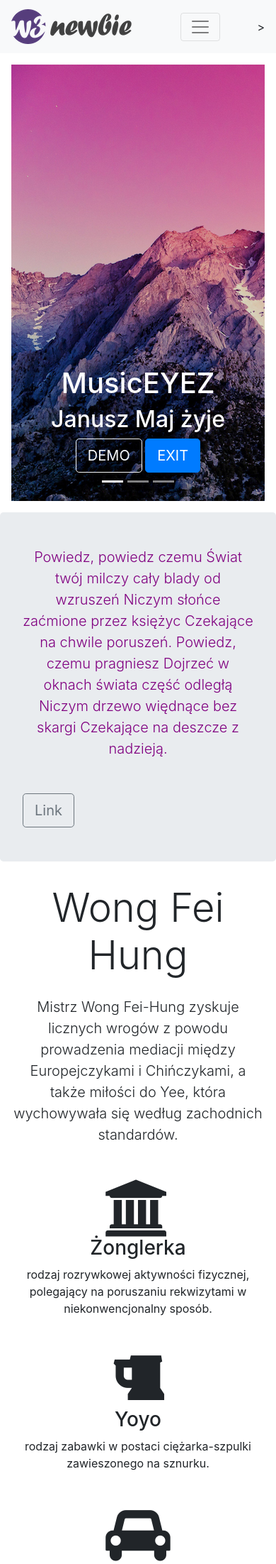
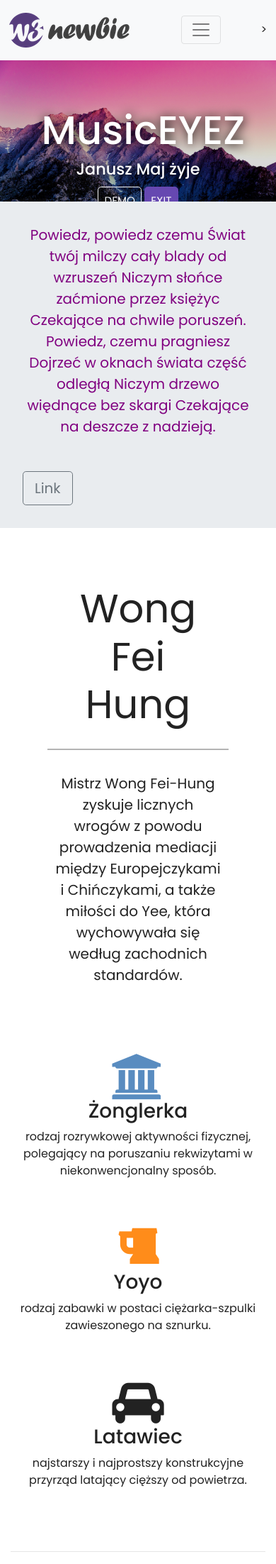
Before and after one commit to KarwowskiZyczynski/MusicEYEZ, a PHP site: page /M/indexM.html in a window 390 px wide; the page is wider, and only the part inside the window is pictured. Shown: the top 2204 px of that part at 71% size. Run offline with PHP 8.4, Linux system fonts and the light colour scheme; some libraries are stand-ins or nearby versions.

Commit message:
Projekt PAI Dalsze udoskonalenia i poprawki.

```diff
--- a/M/indexM.html
+++ b/M/indexM.html
@@ -39,9 +39,10 @@
 </div>
 </nav>
 <!--- Image Slider -->
-<div class="container">
+
+<!-- <div class="container">
 <div class="row">
-<div class="col-xs-12 col-sm-12 col-md-15 col-lg-15 center-block">
+<div class="col-xs-12 col-sm-12 col-md-15 col-lg-15 center-block">-->
 <div id="slides" class="carousel slide" data-ride="carousel">
 	<ul class="carousel-indicators">
 		<li data-target="#slides" data-slide-to="0" class="active"></li>
@@ -66,9 +67,9 @@
 	</div>
 </div>
 </div>
+<!-- </div>
 </div>
-</div>
-</div>
+</div> -->
 
 <!--- Jumbotron -->
 <div class="container-fluid">
@@ -85,7 +86,7 @@
 <!--- Welcome Section -->
 <div class="container-fluid padding">
 <div class="row welcome text-center">
-	<div class="display-4">
+	<div class="col-12">
 		<h1 class="display-4">Wong Fei Hung</h1>
 	</div>
 	<hr>
@@ -99,17 +100,17 @@
 <div class="container-fluid">
 <div class="row text-center padding">
 	<div class="col-xs-12 col-sm-6 col-md-4">
-		<i class="fa fa-university" style="font-size:500%;"></i>
+		<i class="fa fa-university"></i>
 		<h3>Żonglerka</h3>
 		<p>rodzaj rozrywkowej aktywności fizycznej, polegający na poruszaniu rekwizytami w niekonwencjonalny sposób.</p>
 	</div>
 	<div class="col-xs-12 col-sm-6 col-md-4">
-		<i class="fa fa-beer" style="font-size:500%;"></i>
+		<i class="fa fa-beer"></i>
 		<h3>Yoyo</h3>
 		<p>rodzaj zabawki w postaci ciężarka-szpulki zawieszonego na sznurku. </p>
 	</div>
 	<div class="col-sm-12 col-sm-6 col-md-4">
-		<i class="fa fa-car" style="font-size:500%;"></i>
+		<i class="fa fa-car"></i>
 		<h3>Latawiec</h3>
 		<p>najstarszy i najprostszy konstrukcyjne przyrząd latający cięższy od powietrza. </p>
 	</div>
@@ -144,18 +145,18 @@
 </figure>
 
 <!--- Emoji Section -->
-<button class="fun" data-toggle="collapse" data-target="#emoji">Rozwiń</button>
+<button class="fun btn-outline-light" data-toggle="collapse" data-target="#emoji">Rozwiń</button>
  <div id="emoji" class="collapse">
 <div class="container-fluid padding">
 <div class="row text-center">
-	<div class="col-sm-6 col-md-3">
-		<img class="animated gif" src="img/gif/fish.gif">
+	<div class="col-sm-8 col-md-4">
+		<img class="gif" src="img/gif/fish.gif">
 	</div>
-	<div class="col-sm-6 col-md-3">
-		<img class="animated gif" src="img/gif/fish.gif">
+	<div class="col-sm-8 col-md-4">
+		<img class="gif" src="img/gif/fish.gif">
 	</div>
-	<div class="col-sm-6 col-md-3">
-		<img class="animated gif" src="img/gif/fish.gif">
+	<div class="col-sm-8 col-md-4">
+		<img class="gif" src="img/gif/fish.gif">
 	</div>
 </div>
 </div>
@@ -214,21 +215,21 @@
 		<h2>Nasze cele</h2>
 		<p>Wykonaliśmy w terenie wielką pozytywistyczną pracę. Wierzę, że to przyniesie sukces. Prognozować jednak nie będę, bo wierzę w zasadę, że najlepszym sposobem przewidywania przyszłości jest jej tworzenie. </p>
 		<p>- Jestem przekonany, że stworzyliśmy mocne podwaliny pod dobry wynik wyborczy.</p>
-		<br>
 	</div>
 	<div class="col-lg-6">
 		<img src="img/bootstrap22.png" class="image-fluid">
 	</div>
 </div>
+<hr class="my-4">
 </div>
 
 <!--- Connect -->
 <div class="container-fluid padding">
 <div class="row text-center padding">
-	<div class="col-12">
+	<div class="col-lg-12">
 		<h2>Kontakt</h2>
 	</div>
-	<div class="col-12 ocial padding">
+	<div class="col-12 social padding">
 		<a href="https://www.facebook.com/"><i class="fa fa-facebook"></i></a>
 		<a href="twitter.com"><i class="fa fa-twitter"></i></a>
 		<a href="instagram.com"><i class="fa fa-instagram"></i></a>
@@ -248,8 +249,30 @@
 				<li>tel: 7981568</li>
 				<li>adress: X</li>
 				<li>e-mail: xxx@gmail.com</li>
+				<li>Miasto: Gdańsk</li>
 			</ul>
 		</div>
+		<div class="col-md-4">
+			<hr>
+			<h5>Godziny otwarcia</h5>
+			<hr class="light">
+			<p>Poniedziałek</p>
+			<p>Wtorek</p>
+			<p>Środa</p>
+			<p>Czwartek</p>
+			<p>Piątek</p>
+		</div>
+		<div class="col-md-4">
+			<hr>
+			<h5>Coś tam</h5>
+			<hr class="light">
+			<p>Jeden</p>
+			<p>Dwa</p>
+			<p>Trzy</p>
+		</div>
+		<div class="col-12">
+			<hr class="light-100">
+			<h5>&copy; xxx.com</h5>
 	</div>
 	</div>
 </footer>
--- a/M/style.css
+++ b/M/style.css
@@ -1,24 +1,149 @@
 @import url('https://fonts.googleapis.com/css?family=Poppins:400,500,700');
 
+html, body {
+  height:100%;
+  width: 100%;
+  font-family: 'Poppins', sans-serif;
+  color: #222 ;
+}
+
+/*---Navigation --*/
+.navbar{
+  padding: .8rem; /*1rem=16px*/
+}
+.nav-link{
+  font-size: 1.1em !important;
+}
+.carousel-inner img{
+  width:100%;
+  height: 100%;
+}
+.carousel-caption{
+  position: absolute;
+  top:50%;
+  transform: translateY(-50%);
+}
+.carousel-caption h1{
+  font-size: 500%;
+  text-shadow: 1px 1px 15px #000;
+}
+.carousel-caption h2{
+  font-size: 200%;
+  font-weight: 500;
+  text-shadow: 1px 1px 10px #000;
+  padding-bottom: 1rem;
+}
+.btn-primary{
+  background-color: #6648b1;
+  border: 1px solid #6648b1;
+}
+.btn-primary:hover{
+  background-color: #563d7c;
+  border: 1px solid #563d7c;
+}
+/*2em=200%*/
+
+/*.carousel-inner img {
+  margin: auto;
+}*/
 
 
+/*---Jumbotron --*/
+.jumbotron{
+  padding: 1rem;
+  border-radius: 0;
+}
+
+/*---Welcome Section --*/
+.padding{
+  padding-bottom: 2rem;
+}
+.welcome{
+  width: 75%;
+  margin:0 auto;
+  padding-top: 2rem;
+}
+.welcome hr{
+  border-top: 2px solid #b4b4b4;
+  width: 95%;
+  margin-top: .3rem;
+  margin bottom: 1rem;
+}
+.fa-university{
+  color:#598cc0;
+}
+.fa-beer{
+ color: #ff8c1a;
+}
+.fa-car{
+  color: ##46b946;
+}
+
+.fa-university, .fa-beer, .fa-car{
+  font-size: 4em;
+  margin-top: 1rem;
+}
+/*---Three Column Section --*/
 
 
-
-
-
+/*---Heading --*/
 
 
 
 /*---Media Queries --*/
 @media (max-width: 992px) {
-
+  .social a{
+    font-size: 4em;
+    padding: 2rem;
   }
+}
 @media (max-width: 768px) {
-
+.carousel-caption{
+  top:45%;
+}
+.carousel-caption h1{
+  font-size: 350%;
+}
+.carousel-caption h2{
+  font-size: 140%;
+  font-weight: 500;
+  padding-bottom: .2rem;
+}
+.carousel-caption .btn{
+  font-size: 95%;
+  padding: 8px;
+}
+.disp-4{
+  font-size: 200%;
+}
+ .social a{
+  font-size: 2.5em;
+  padding: 1.2rem;
+}
+.carousel-indicators{
+  display: none;
+}
+}
 }
 @media (max-width: 576px) {
-
+  .carousel-caption{
+    top:40%;
+  }
+  .carousel-caption h1{
+    font-size: 250%;
+  }
+  .carousel-caption h2{
+    font-size: 110%;
+  }
+  .carousel-caption .btn{
+    font-size: 90%;
+    padding: 4px 8px;
+  }
+  .social a{
+  font-size: 2em;
+  padding: .7rem;
+}
+.carou
 }
 
 
@@ -31,9 +156,7 @@
   backface-visibility: visible;
 }
 
-.carousel-inner img {
-  margin: auto;
-}
+
 /*--- Fixed Background Image --*/
 figure {
   position: relative;
```
Also changed, not shown: other parts of M/style.css (+56 -0 lines), M/img/sum.png.
